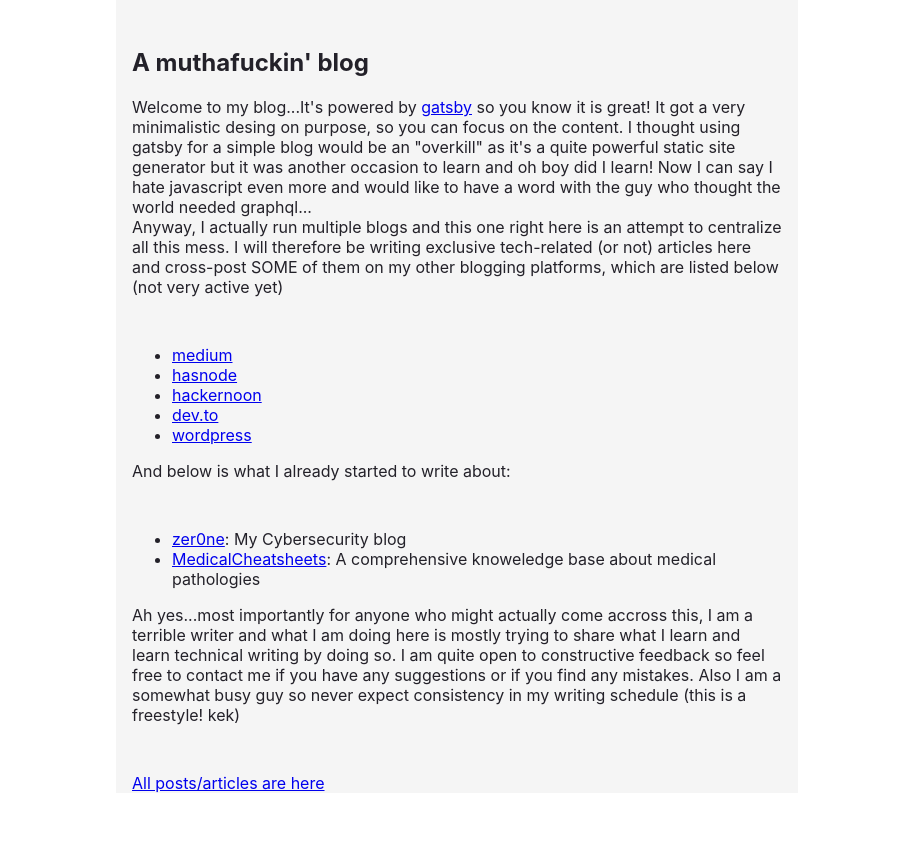
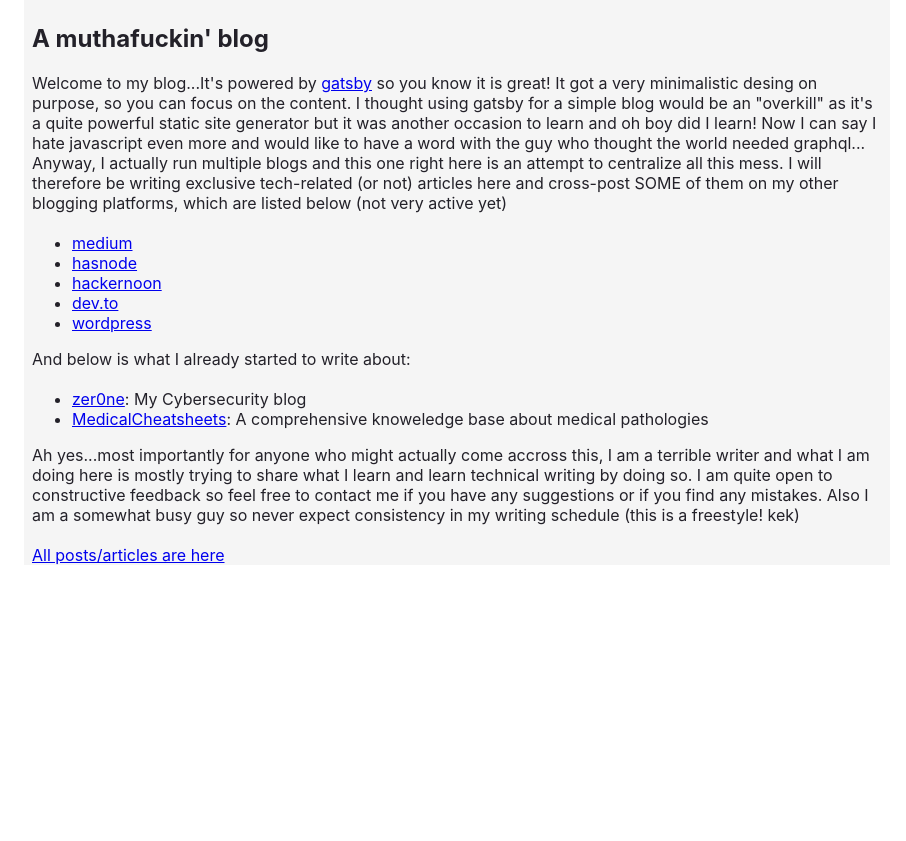
Before and after one commit to nair0lf32/blog, a Gatsby site: page / in a window 1280 px wide. Shown: the part 103-944 px from the top of the page, without its empty margins (183-1089 px from the left). After the commit the page ends 800 px from the top, so only its background shows below. Built offline with nearby package versions, Linux system fonts and the light colour scheme; Gatsby itself is replaced by a stand-in of ours.

Commit message:
update layout

```diff
--- a/src/components/layout.tsx
+++ b/src/components/layout.tsx
@@ -2,8 +2,8 @@ import React from "react";
 
 //Styles
 export const pageStyle = {
-    margin: `3rem auto`, maxWidth: 650,
-    padding: `0 1rem`, fontFamily: `-apple-system, Roboto, sans-serif, serif`,
+    margin: `1.5rem auto`, maxWidth: 850,
+    padding: `0 0.5rem`, fontFamily: `-apple-system, Roboto, sans-serif, serif`,
     backgroundColor: `#f5f5f5`, color: `#232129`,
 }
 
@@ -14,7 +14,7 @@ export const headingStyle = {
 }
 
 export const paragraphStyle = {
-  marginBottom: 48,
+  marginBottom: 20,
 }
 
 export const codeStyle = {
```
